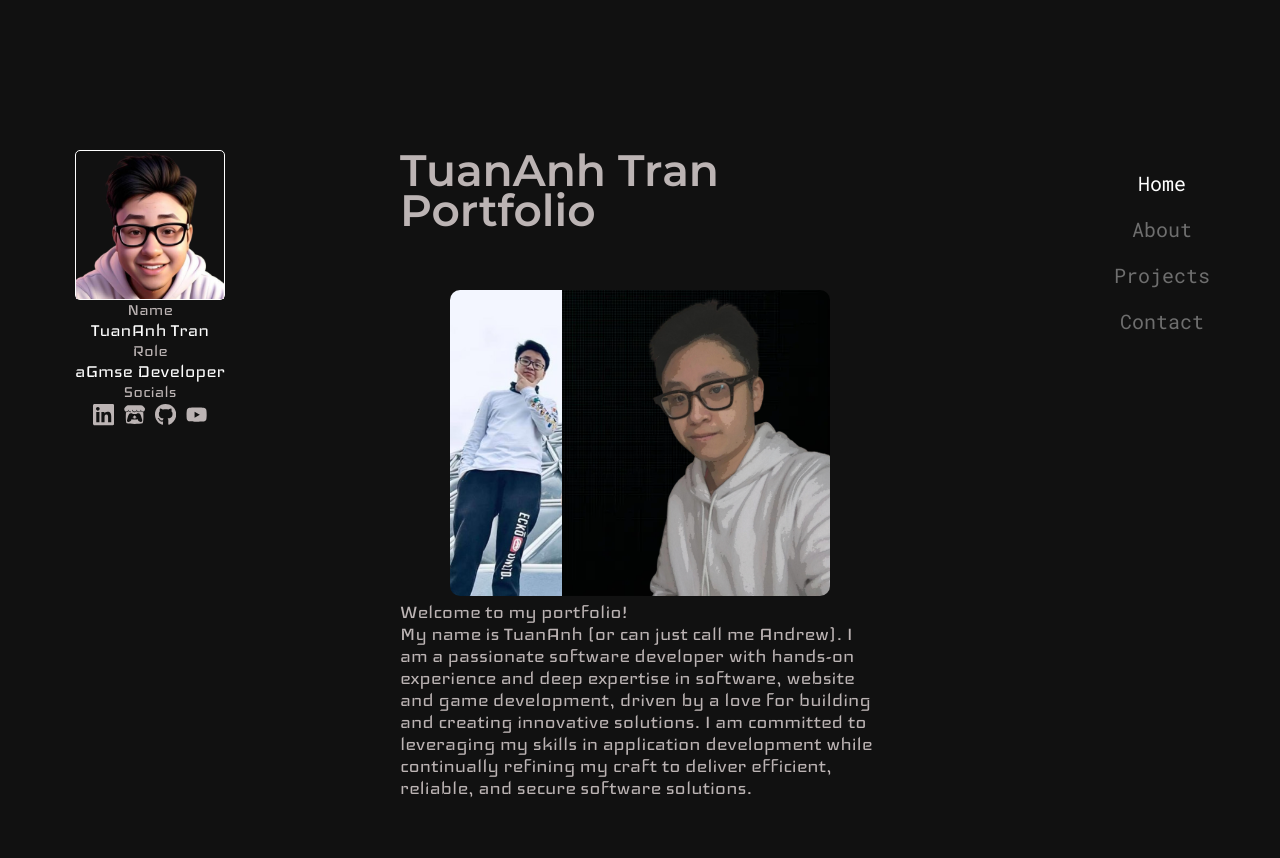
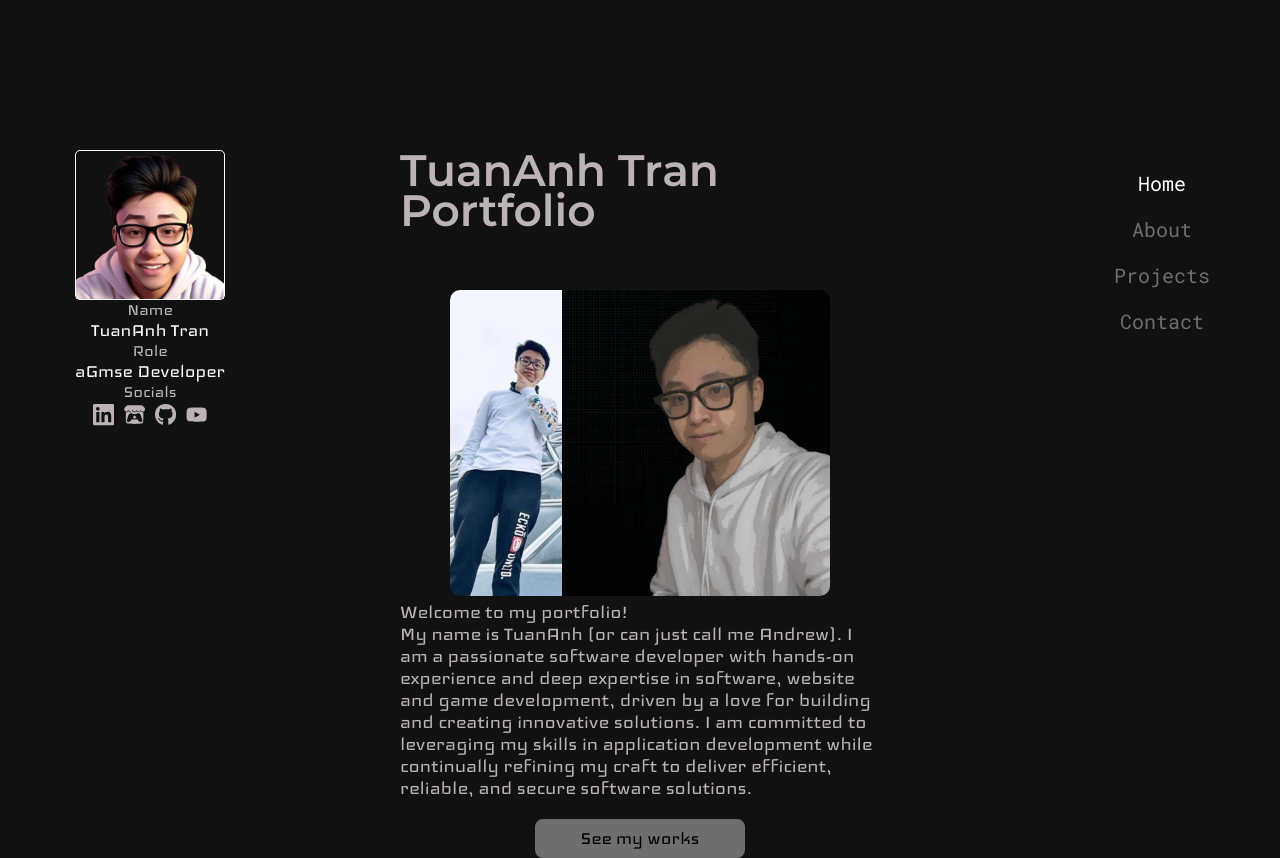
Before and after one commit to Sir-Apple/portfolio, a React (Create React App) app in the folder my_folio/: page / in a window 1280 px wide. Before the commit the page ends 800 px from the top, so only its background shows below. Built offline with nearby package versions, Linux system fonts and the light colour scheme; the HTML template or start-up script is replaced by a standard one.

Commit message:
Update Home.js

```diff
--- a/my_folio/src/pages/Home.js
+++ b/my_folio/src/pages/Home.js
@@ -37,6 +37,9 @@ const HeroImgStyles = styled.div`
     align-items: center;
   }
   @media only screen and (max-width: 768px) {
+    width: 28rem;
+  }
+  @media only screen and (max-width: 768px) {
     img {
       width: 28rem;
     }
@@ -59,6 +62,7 @@ export default function Home() {
         refining my craft to deliver efficient, reliable, and secure software
         solutions.
       </PText>
+      <Button btnLink="/projects" btnText="See my works" />
     </InfoStyle>
   );
 }
```
